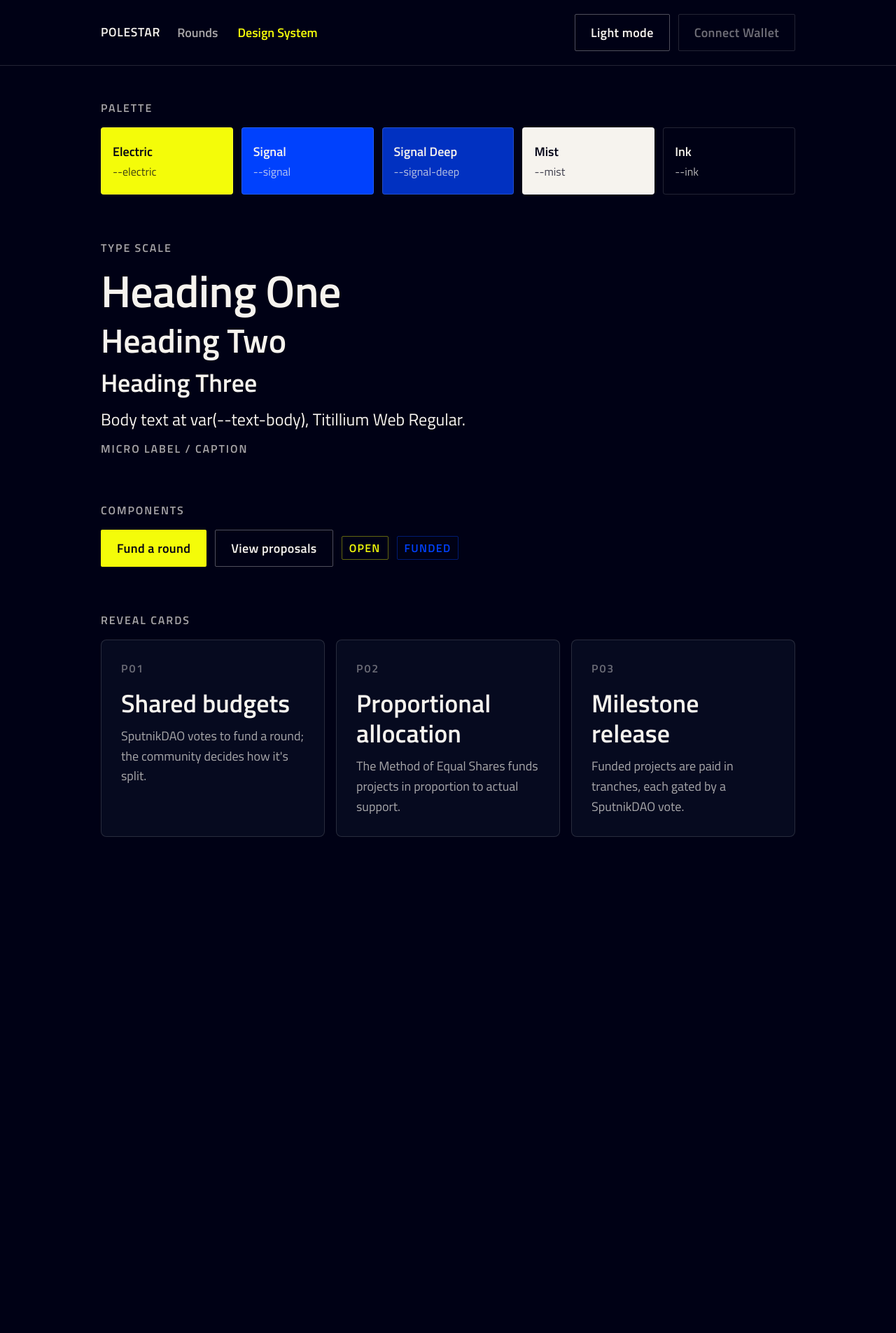
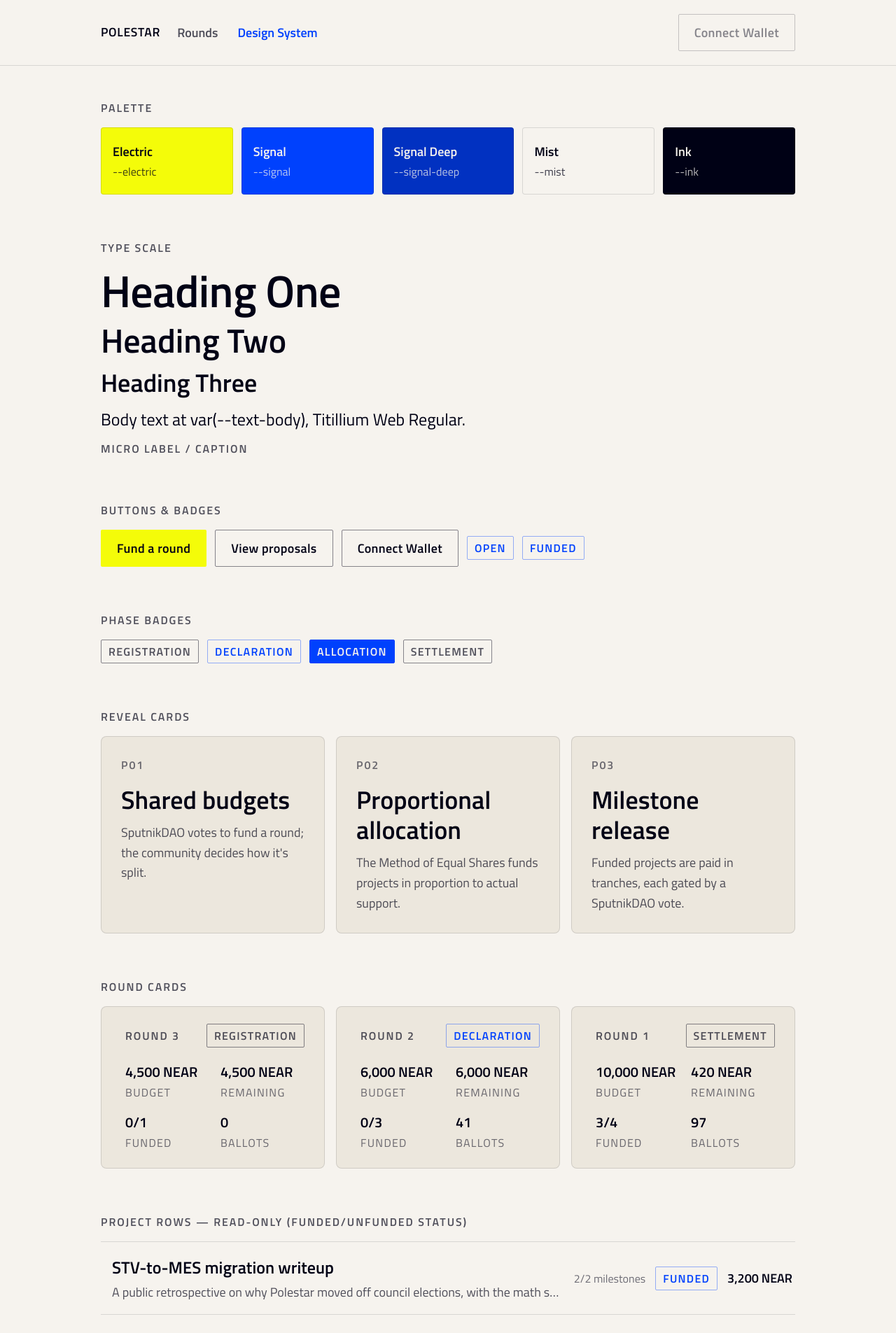
Before and after one commit to maelstrom0x8/polestar, a React (Vite) app in the folder psui/: page /design-system in a window 1280 px wide. Shown: the top 1905 px of the page at 70% size. Before the commit the page ends 1316 px from the top, so only its background shows below. Built offline with nearby package versions, Linux system fonts and the light colour scheme.

Commit message:
Remove dark mode and tighten contrast

```diff
--- a/psui/src/components/ThemeToggle.tsx
+++ /dev/null
@@ -1,34 +0,0 @@
-import { useEffect, useState } from "react";
-
-type Theme = "dark" | "light";
-
-const STORAGE_KEY = "polestar-theme";
-
-function getInitialTheme(): Theme {
-  if (typeof document === "undefined") return "dark";
-  const attr = document.documentElement.dataset.theme;
-  return attr === "light" ? "light" : "dark";
-}
-
-export function ThemeToggle() {
-  const [theme, setTheme] = useState<Theme>(getInitialTheme);
-
-  useEffect(() => {
-    document.documentElement.dataset.theme = theme;
-    try {
-      localStorage.setItem(STORAGE_KEY, theme);
-    } catch {
-      /* localStorage may be blocked in private-browsing or sandboxed iframes */
-    }
-  }, [theme]);
-
-  return (
-    <button
-      type="button"
-      className="btn btn-secondary"
-      onClick={() => setTheme((t) => (t === "dark" ? "light" : "dark"))}
-    >
-      {theme === "dark" ? "Light mode" : "Dark mode"}
-    </button>
-  );
-}
--- a/psui/src/components/layout/LandingNav.tsx
+++ b/psui/src/components/layout/LandingNav.tsx
@@ -1,5 +1,4 @@
 import { Link } from "react-router-dom";
-import { ThemeToggle } from "../ThemeToggle";
 
 export function LandingNav() {
   return (
@@ -8,7 +7,6 @@ export function LandingNav() {
         <div className="landing-nav__inner">
           <span className="nav__brand">POLESTAR</span>
           <div className="nav__actions">
-            <ThemeToggle />
             <Link to="/rounds" className="btn btn-primary">
               Enter App
             </Link>
--- a/psui/src/components/layout/Nav.tsx
+++ b/psui/src/components/layout/Nav.tsx
@@ -1,5 +1,4 @@
 import { NavLink } from "react-router-dom";
-import { ThemeToggle } from "../ThemeToggle";
 import { useScrolled } from "../../lib/useScrolled";
 
 function linkClassName({ isActive }: { isActive: boolean }) {
@@ -24,7 +23,6 @@ export function Nav() {
           </NavLink>
         </nav>
         <div className="nav__actions">
-          <ThemeToggle />
           <button
             type="button"
             className="btn btn-secondary"
--- a/psui/src/index.css
+++ b/psui/src/index.css
@@ -78,7 +78,7 @@
 }
 
 :root {
-  color-scheme: dark;
+  color-scheme: light;
 
   /* Brand core — sampled from the PIA/Predictive Analytics reference system.
      Electric's hex is read directly from the source file; Signal/Mist/Ink
@@ -89,24 +89,34 @@
   --mist: #f6f3ee;
   --ink: #000115;
 
-  --bg-primary: var(--ink);
-  --bg-secondary: #060a1f;
-  --bg-card: var(--signal);
-  --bg-card-deep: var(--signal-deep);
-  --bg-inverse: var(--mist);
+  --bg-primary: var(--mist);
+  --bg-secondary: #ece7dd;
 
-  --text-primary: var(--mist);
-  --text-secondary: rgba(246, 243, 238, 0.68);
-  --text-muted: rgba(246, 243, 238, 0.42);
+  --text-primary: var(--ink);
+  --text-secondary: rgba(0, 1, 21, 0.68);
+  /* 0.56, not the 0.42 this started at — measured at 2.96:1 against
+     --bg-primary, under the 4.5:1 WCAG AA floor for normal text. 0.56
+     measures 4.72:1. Re-derive this (python, sRGB relative-luminance
+     formula) before changing the alpha, don't retune by eye. */
+  --text-muted: rgba(0, 1, 21, 0.56);
   --text-on-electric: var(--ink);
   --text-on-signal: var(--mist);
   --text-on-mist: var(--ink);
 
-  --accent: var(--electric);
-  --accent-contrast: var(--ink);
+  /* Electric yellow fails contrast as foreground text no matter how
+     it's used — not fixable by tuning opacity. Signal blue carries the
+     "this is the active/highlighted one" role instead; --electric
+     stays reserved for use as a fill (e.g. .btn-primary's background),
+     where contrast isn't a problem. */
+  --accent: var(--signal);
 
-  --border: rgba(246, 243, 238, 0.14);
-  --border-strong: rgba(246, 243, 238, 0.32);
+  --border: rgba(0, 1, 21, 0.12);
+  /* 0.46, not 0.28 this started at — 0.28 measured 1.96:1 against
+     --bg-primary, under the 3:1 WCAG 1.4.11 floor for a meaningful UI
+     boundary (this token draws input/button/card borders, not just
+     decorative dividers — --border above is for those). 0.46 measures
+     3.36:1. */
+  --border-strong: rgba(0, 1, 21, 0.46);
 
   --radius-sm: 2px;
   --radius-md: 4px;
@@ -130,33 +140,6 @@
   --text-body: 1.5rem;
   --text-small: 1.125rem;
   --text-label: 1rem;
-}
-
-:root[data-theme="light"] {
-  color-scheme: light;
-
-  --bg-primary: var(--mist);
-  --bg-secondary: #ece7dd;
-  --bg-card: var(--signal);
-  --bg-card-deep: var(--signal-deep);
-  --bg-inverse: var(--ink);
-
-  --text-primary: var(--ink);
-  --text-secondary: rgba(0, 1, 21, 0.68);
-  --text-muted: rgba(0, 1, 21, 0.42);
-  --text-on-electric: var(--ink);
-  --text-on-signal: var(--mist);
-  --text-on-mist: var(--ink);
-
-  /* Electric yellow fails contrast as foreground text on a light
-     background no matter how it's used — not fixable by tuning opacity.
-     Signal blue carries the "this is the active/highlighted one" role
-     in light mode instead; --electric stays reserved for use as a fill
-     (e.g. .btn-primary's background), where contrast isn't a problem. */
-  --accent: var(--signal);
-
-  --border: rgba(0, 1, 21, 0.12);
-  --border-strong: rgba(0, 1, 21, 0.28);
 }
 
 * {
@@ -493,6 +476,22 @@ button {
   z-index: 0;
   overflow: hidden;
   pointer-events: none;
+}
+
+/* The backdrop's dozen-odd elements are positioned for a wide aspect
+   ratio; checked at 375px and they collide with the headline and read
+   as clutter rather than texture. It's pure decoration (aria-hidden,
+   no pointer-events) - hiding it below tablet width is a legitimate
+   choice, not a workaround, since mobile has no room for it to earn
+   its keep. */
+@media (max-width: 640px) {
+  .landing-backdrop {
+    display: none;
+  }
+
+  .landing-hero {
+    min-height: 0;
+  }
 }
 
 .landing-backdrop__ghost {
@@ -929,6 +928,23 @@ button {
   transition: background-color var(--duration-hover) var(--ease-reveal);
 }
 
+/* At 480px+ a wrapping title and the status/cost column fight for the
+   same line and overlap - checked, not assumed. Stacking avoids it
+   regardless of title length or whether the approval checkbox is
+   present, rather than chasing exact widths. */
+@media (max-width: 480px) {
+  .project-row {
+    flex-direction: column;
+    align-items: flex-start;
+    gap: 8px;
+  }
+
+  .project-row__meta {
+    width: 100%;
+    justify-content: space-between;
+  }
+}
+
 .project-row:hover {
   background: color-mix(in srgb, var(--text-primary) 4%, transparent);
 }
--- a/psui/src/main.tsx
+++ b/psui/src/main.tsx
@@ -1,7 +1,7 @@
 import { StrictMode } from "react";
 import { createRoot } from "react-dom/client";
 import { BrowserRouter } from "react-router-dom";
-
+import { MotionConfig } from "motion/react";
 
 import "./index.css";
 import App from "./App";
@@ -16,8 +16,10 @@ if (!rootElement) {
 
 createRoot(rootElement).render(
   <StrictMode>
+    <MotionConfig reducedMotion="user">
       <BrowserRouter>
         <App />
       </BrowserRouter>
+    </MotionConfig>
   </StrictMode>,
 );
--- a/psui/src/pages/DesignSystemPage.tsx
+++ b/psui/src/pages/DesignSystemPage.tsx
@@ -1,4 +1,16 @@
+import { useState, type ReactNode } from "react";
 import { RevealCard } from "../components/RevealCard";
+import { RoundCard } from "../components/rounds/RoundCard";
+import { PhaseBadge } from "../components/rounds/PhaseBadge";
+import { ProjectList } from "../components/projects/ProjectList";
+import { Field } from "../components/ui/Field";
+import { Input } from "../components/ui/Input";
+import { Textarea } from "../components/ui/Textarea";
+import { Checkbox } from "../components/ui/Checkbox";
+import { LandingNav } from "../components/layout/LandingNav";
+import { LandingFooter } from "../components/layout/LandingFooter";
+import { ROUNDS } from "../data/mock";
+import type { RoundPhase } from "../types/domain";
 
 const SWATCHES = [
   { name: "Electric", token: "--electric", textToken: "--text-on-electric" },
@@ -26,17 +38,42 @@ const EXAMPLES = [
   },
 ];
 
+const ALL_PHASES: RoundPhase[] = ["Registration", "Declaration", "Allocation", "Settlement"];
+
+function Section({ label, children }: { label: string; children: ReactNode }) {
+  return (
+    <section style={{ marginBottom: 64 }}>
+      <span className="label">{label}</span>
+      <div style={{ marginTop: 16 }}>{children}</div>
+    </section>
+  );
+}
+
 export function DesignSystemPage() {
+  const [approved, setApproved] = useState<Set<string>>(new Set());
+  const settlementRound = ROUNDS.find((r) => r.phase === "Settlement")!;
+  const declarationRound = ROUNDS.find((r) => r.phase === "Declaration")!;
+
+  function toggle(id: string) {
+    setApproved((prev) => {
+      const next = new Set(prev);
+      if (next.has(id)) {
+        next.delete(id);
+      } else {
+        next.add(id);
+      }
+      return next;
+    });
+  }
+
   return (
     <div className="page">
-      <section style={{ marginBottom: 64 }}>
-        <span className="label">Palette</span>
+      <Section label="Palette">
         <div
           style={{
             display: "grid",
             gridTemplateColumns: "repeat(auto-fit, minmax(140px, 1fr))",
             gap: 12,
-            marginTop: 16,
           }}
         >
           {SWATCHES.map((s) => (
@@ -59,11 +96,10 @@ export function DesignSystemPage() {
             </div>
           ))}
         </div>
-      </section>
+      </Section>
 
-      <section style={{ marginBottom: 64 }}>
-        <span className="label">Type scale</span>
-        <div style={{ marginTop: 16, display: "flex", flexDirection: "column", gap: 12 }}>
+      <Section label="Type scale">
+        <div style={{ display: "flex", flexDirection: "column", gap: 12 }}>
           <span className="h1">Heading One</span>
           <span className="h2">Heading Two</span>
           <span className="h3">Heading Three</span>
@@ -72,35 +108,35 @@ export function DesignSystemPage() {
           </span>
           <span className="label">Micro label / caption</span>
         </div>
-      </section>
+      </Section>
 
-      <section style={{ marginBottom: 64 }}>
-        <span className="label">Components</span>
-        <div
-          style={{
-            marginTop: 16,
-            display: "flex",
-            gap: 12,
-            flexWrap: "wrap",
-            alignItems: "center",
-          }}
-        >
+      <Section label="Buttons & badges">
+        <div style={{ display: "flex", gap: 12, flexWrap: "wrap", alignItems: "center" }}>
           <button type="button" className="btn btn-primary">
             Fund a round
           </button>
           <button type="button" className="btn btn-secondary">
             View proposals
           </button>
+          <button type="button" className="btn btn-secondary" disabled>
+            Connect Wallet
+          </button>
           <span className="badge badge-electric">Open</span>
           <span className="badge badge-signal">Funded</span>
         </div>
-      </section>
+      </Section>
 
-      <section>
-        <span className="label">Reveal cards</span>
+      <Section label="Phase badges">
+        <div style={{ display: "flex", gap: 12, flexWrap: "wrap" }}>
+          {ALL_PHASES.map((phase) => (
+            <PhaseBadge key={phase} phase={phase} />
+          ))}
+        </div>
+      </Section>
+
+      <Section label="Reveal cards">
         <div
           style={{
-            marginTop: 16,
             display: "grid",
             gridTemplateColumns: "repeat(auto-fit, minmax(260px, 1fr))",
             gap: 16,
@@ -110,7 +146,74 @@ export function DesignSystemPage() {
             <RevealCard key={example.index} {...example} />
           ))}
         </div>
-      </section>
+      </Section>
+
+      <Section label="Round cards">
+        <div
+          style={{
+            display: "grid",
+            gridTemplateColumns: "repeat(auto-fit, minmax(260px, 1fr))",
+            gap: 16,
+          }}
+        >
+          {ROUNDS.map((round) => (
+            <RoundCard key={round.id} round={round} />
+          ))}
+        </div>
+      </Section>
+
+      <Section label="Project rows — read-only (funded/unfunded status)">
+        <ProjectList projects={settlementRound.projects} />
+      </Section>
+
+      <Section label="Project rows — with approval checkbox">
+        <ProjectList
+          projects={declarationRound.projects}
+          showApproval
+          approved={approved}
+          onToggle={toggle}
+        />
+      </Section>
+
+      <Section label="Form primitives">
+        <div className="card" style={{ maxWidth: 480, display: "flex", flexDirection: "column", gap: 20 }}>
+          <Field label="Title" htmlFor="ds-input">
+            <Input id="ds-input" placeholder="Project title" />
+          </Field>
+          <Field label="Summary" htmlFor="ds-textarea" hint="One or two sentences.">
+            <Textarea id="ds-textarea" rows={3} placeholder="What is this project?" />
+          </Field>
+          <Field
+            label="Cost (NEAR)"
+            htmlFor="ds-input-error"
+            error="Milestones sum to 40 NEAR, cost is 100 NEAR."
+          >
+            <Input id="ds-input-error" defaultValue="100" />
+          </Field>
+          <Checkbox id="ds-checkbox" checked={approved.size > 0} onChange={() => undefined} label="Approve this project" />
+        </div>
+      </Section>
+
+      <Section label="Landing chrome — glass nav and footer (landing route only)">
+        <p className="project-row__summary" style={{ marginBottom: 20 }}>
+          Fixed/sticky positioning is neutralized below (a CSS transform anchors them to this
+          box instead of the viewport) purely so they preview in place; on the actual landing
+          page they're fixed-to-viewport and sticky-to-scroll respectively.
+        </p>
+        <div
+          style={{
+            transform: "scale(1)",
+            position: "relative",
+            background: "var(--ink)",
+            borderRadius: "var(--radius-lg)",
+            overflow: "hidden",
+            paddingTop: 100,
+          }}
+        >
+          <LandingNav />
+          <LandingFooter />
+        </div>
+      </Section>
     </div>
   );
 }
```
Also changed, not shown: psui/index.html (+0 -19 lines).
